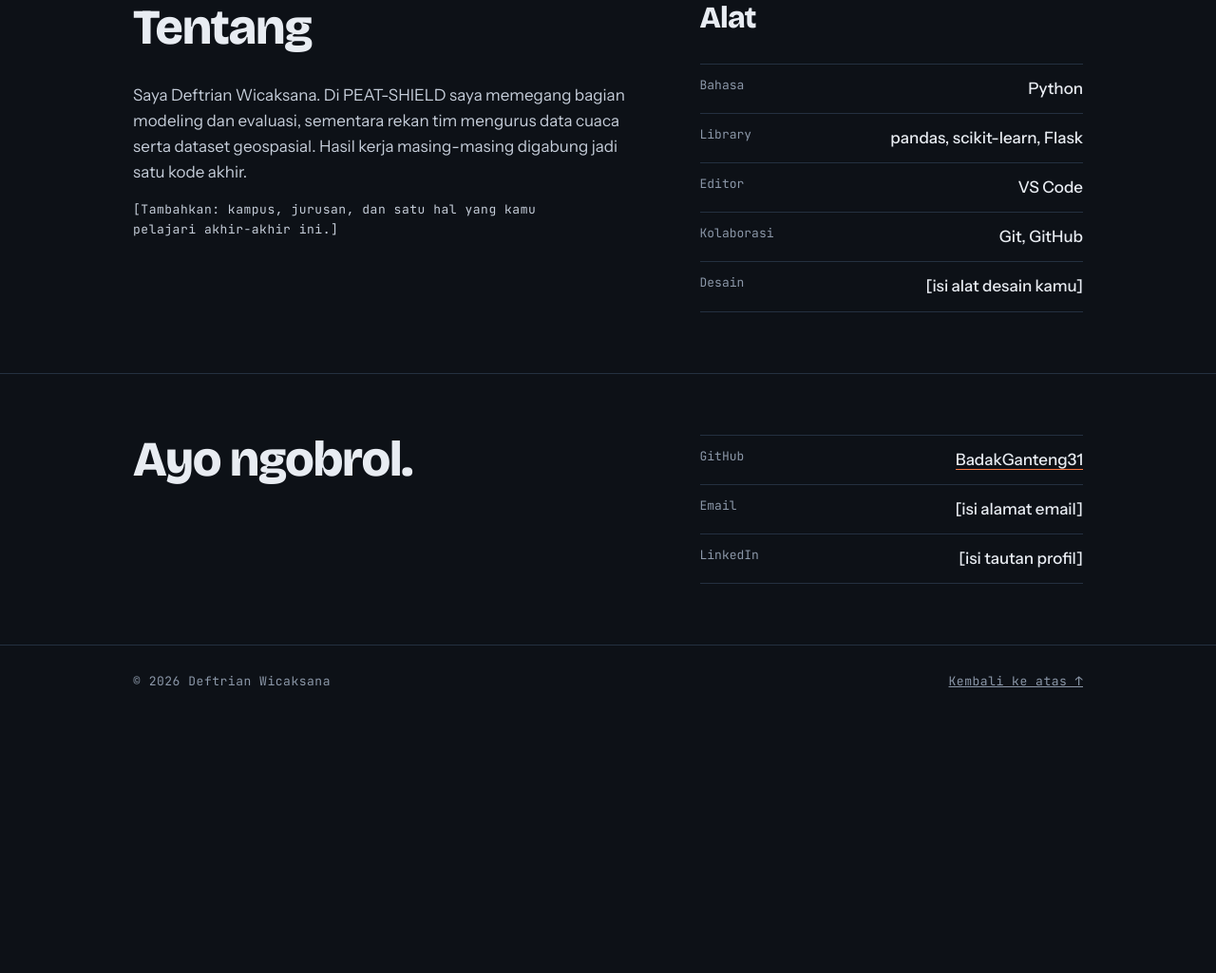
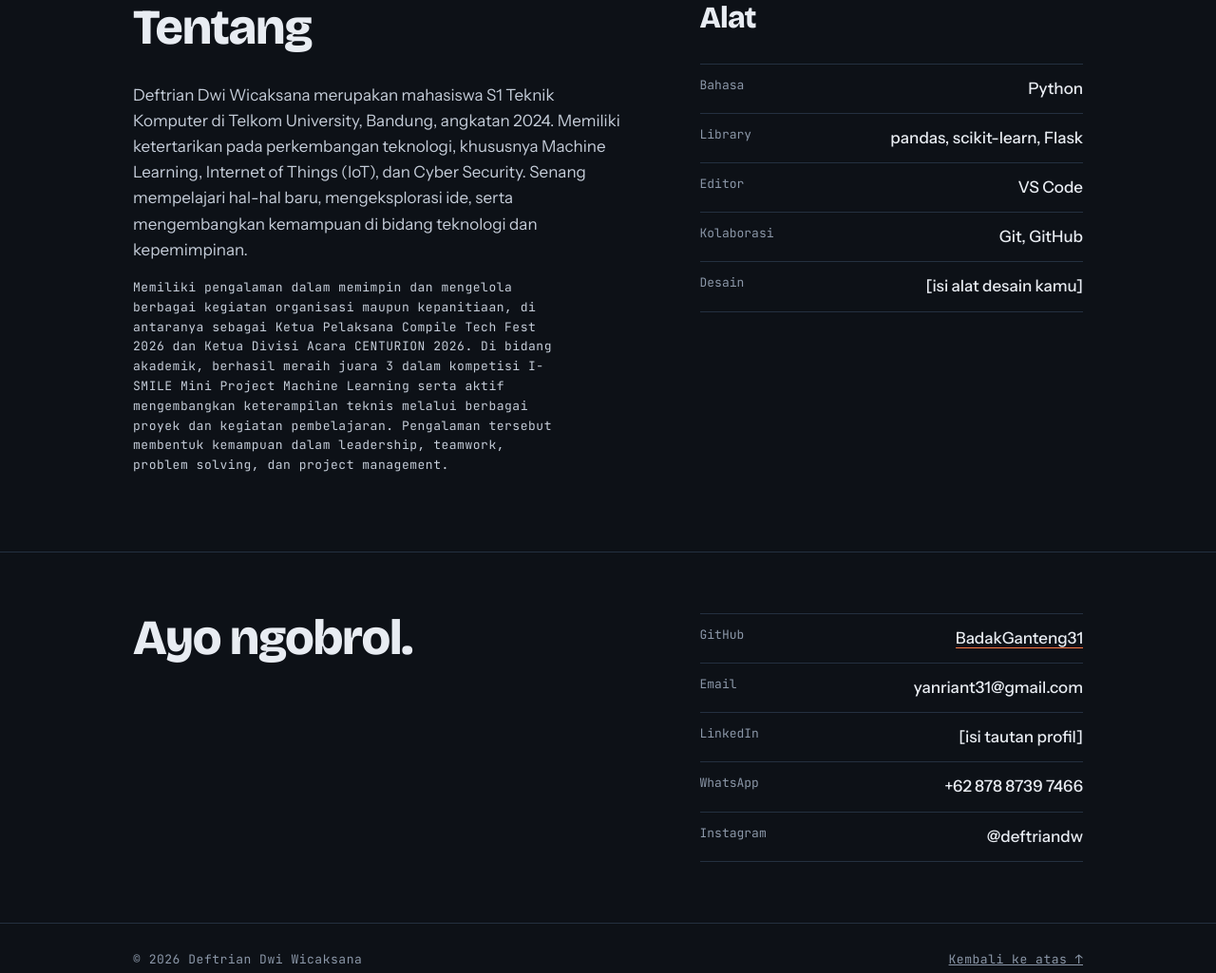
Before and after one commit to BadakGanteng31/BadakGanteng31.github.io, a plain HTML site: page index.html in a window 1280 px wide. Shown: the part 2510-3535 px from the top of the page at 95% size. Before the commit the page ends 3287 px from the top, so only its background shows below. Drawn offline with nearby package versions, Linux system fonts and the light colour scheme.

Commit message:
Isi bagian Tentang

```diff
--- a/index.html
+++ b/index.html
@@ -226,8 +226,8 @@ footer .wrap { display: flex; justify-content: space-between; gap: 12px; flex-wr
     <div class="wrap cols">
       <div class="about">
         <div class="sec-head"><h2>Tentang</h2></div>
-        <p>Saya Deftrian Wicaksana. Di PEAT-SHIELD saya memegang bagian modeling dan evaluasi, sementara rekan tim mengurus data cuaca serta dataset geospasial. Hasil kerja masing-masing digabung jadi satu kode akhir.</p>
-        <p class="mono">[Tambahkan: kampus, jurusan, dan satu hal yang kamu pelajari akhir-akhir ini.]</p>
+        <p>Deftrian Dwi Wicaksana merupakan mahasiswa S1 Teknik Komputer di Telkom University, Bandung, angkatan 2024. Memiliki ketertarikan pada perkembangan teknologi, khususnya Machine Learning, Internet of Things (IoT), dan Cyber Security. Senang mempelajari hal-hal baru, mengeksplorasi ide, serta mengembangkan kemampuan di bidang teknologi dan kepemimpinan.</p>
+        <p class="mono">Memiliki pengalaman dalam memimpin dan mengelola berbagai kegiatan organisasi maupun kepanitiaan, di antaranya sebagai Ketua Pelaksana Compile Tech Fest 2026 dan Ketua Divisi Acara CENTURION 2026. Di bidang akademik, berhasil meraih juara 3 dalam kompetisi I-SMILE Mini Project Machine Learning serta aktif mengembangkan keterampilan teknis melalui berbagai proyek dan kegiatan pembelajaran. Pengalaman tersebut membentuk kemampuan dalam leadership, teamwork, problem solving, dan project management.</p>
       </div>
       <div>
         <div class="sec-head"><h2 style="font-size:clamp(24px,4vw,32px)">Alat</h2></div>
@@ -249,8 +249,10 @@ footer .wrap { display: flex; justify-content: space-between; gap: 12px; flex-wr
       </div>
       <dl>
         <div><dt>GitHub</dt><dd><a href="https://github.com/BadakGanteng31">BadakGanteng31</a></dd></div>
-        <div><dt>Email</dt><dd>[isi alamat email]</dd></div>
+        <div><dt>Email</dt><dd>yanriant31@gmail.com</dd></div>
         <div><dt>LinkedIn</dt><dd>[isi tautan profil]</dd></div>
+        <div><dt>WhatsApp</dt><dd>+62 878 8739 7466</dd></div>
+        <div><dt>Instagram</dt><dd>@deftriandw</dd></div>
       </dl>
     </div>
   </section>
@@ -258,7 +260,7 @@ footer .wrap { display: flex; justify-content: space-between; gap: 12px; flex-wr
 
 <footer>
   <div class="wrap">
-    <span class="mono">© 2026 Deftrian Wicaksana</span>
+    <span class="mono">© 2026 Deftrian Dwi Wicaksana</span>
     <a class="mono" href="#atas">Kembali ke atas ↑</a>
   </div>
 </footer>
```
